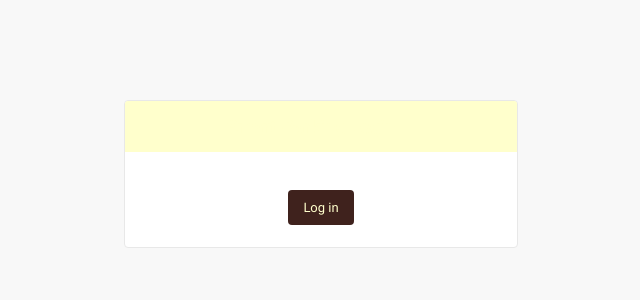
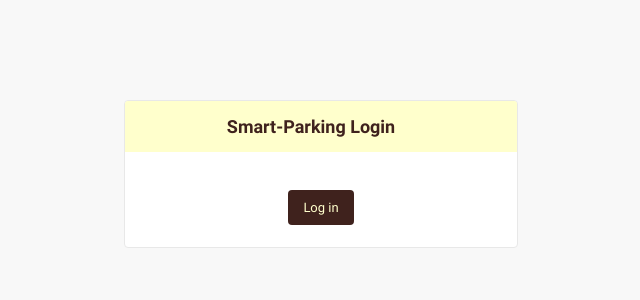
Before and after one commit to jadon6uwizeye/E-parking, a Django app: template parking/templates/admin/login.html in a window 1280 px wide. Shown: the top 300 px of the page, without its empty margins (319-959 px from the left). Run offline with Django 3.2, Linux system fonts and the light colour scheme; the template is opened without the code that fills it: values that come from a table or form of the project are taken from there, others are empty; tables that the repository leaves empty hold one stand-in row (values such as "Sample post").

Commit message:
admin mod

```diff
--- a/parking/static/css/adminstyle.css
+++ b/parking/static/css/adminstyle.css
@@ -3,7 +3,7 @@
     color: #3f221d;
 }
 #branding h1{
-    color: #ffc;
+    color: #3f221d;
 
 }
 div.breadcrumbs {
@@ -30,7 +30,7 @@ a:link, a:visited {
     text-decoration: none;
 }
 #header a:link, #header a:visited {
-    color: #ffc !important;
+    color: #3f221d !important;
 }
 .button.default, input[type=submit].default, .submit-row input.default {
     background: #3f221d !important;
```
